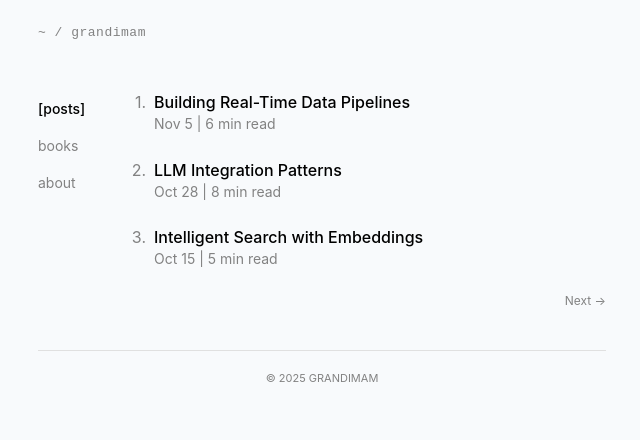
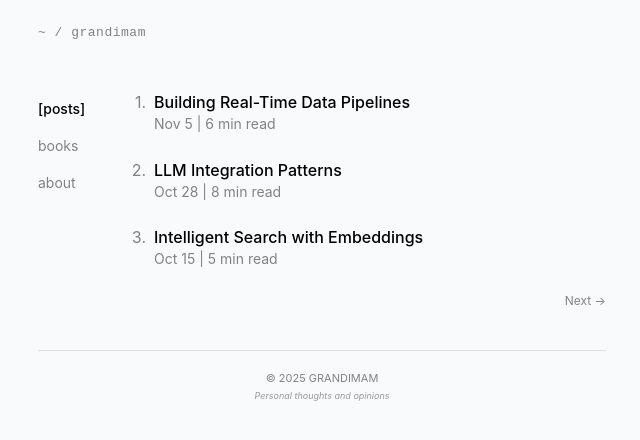
Before and after one commit to grandimam/blog, a Next.js app: page / in a window 1280 px wide. Shown: the top 440 px of the page, without its empty margins (318-958 px from the left). Built offline with nearby package versions, Linux system fonts and the light colour scheme.

Commit message:
updated readme and footer

```diff
--- a/src/components/Footer.tsx
+++ b/src/components/Footer.tsx
@@ -16,6 +16,14 @@ export function Footer() {
         }}
       >
         © 2025 GRANDIMAM
+        <div style={{
+          fontSize: "9px",
+          color: "#999",
+          marginTop: "4px",
+          fontStyle: "italic"
+        }}>
+          Personal thoughts and opinions
+        </div>
       </div>
     </footer>
   );
```
Also changed, not shown: 1 other file (tests, documents, lock files or other folders).
